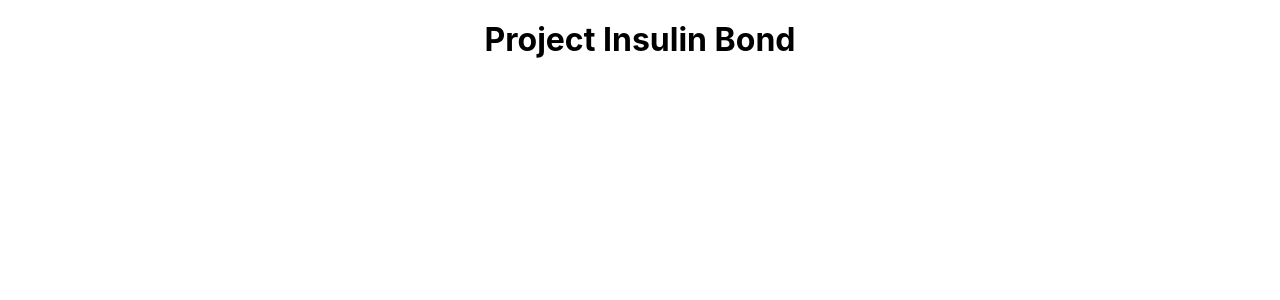
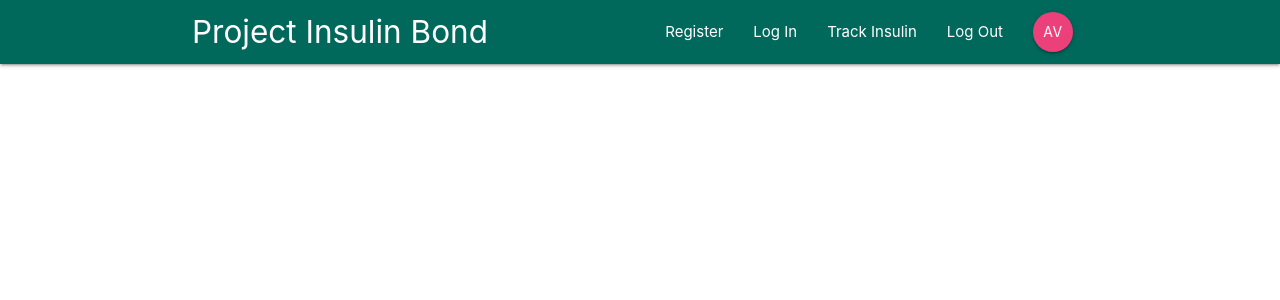
Before and after one commit to mohit2530/project-insulin-bond, a React (Create React App) app in the folder insulin-tracker/: page / in a window 1280 px wide. Shown: the top 300 px of the page. Built offline with nearby package versions, Linux system fonts and the light colour scheme.

Commit message:
updating the ui components for navigation

```diff
--- a/insulin-tracker/package.json
+++ b/insulin-tracker/package.json
@@ -3,12 +3,16 @@
   "version": "0.1.0",
   "private": true,
   "dependencies": {
+    "@material-ui/core": "^4.9.7",
+    "@material-ui/icons": "^4.9.1",
     "@testing-library/jest-dom": "^4.2.4",
     "@testing-library/react": "^9.5.0",
     "@testing-library/user-event": "^7.2.1",
     "debug": "^4.1.1",
+    "materialize-css": "^1.0.0-rc.2",
     "react": "^16.13.0",
     "react-dom": "^16.13.0",
+    "react-router-dom": "^5.1.2",
     "react-scripts": "3.4.0"
   },
   "scripts": {
--- a/insulin-tracker/public/index.html
+++ b/insulin-tracker/public/index.html
@@ -23,6 +23,9 @@
       work correctly both with client-side routing and a non-root public URL.
       Learn how to configure a non-root public URL by running `npm run build`.
     -->
+     <!-- Compiled and minified CSS -->
+     <link rel="stylesheet" href="https://cdnjs.cloudflare.com/ajax/libs/materialize/1.0.0/css/materialize.min.css">
+
     <title>Project Insulin Bond</title>
   </head>
   <body>
--- a/insulin-tracker/src/App.js
+++ b/insulin-tracker/src/App.js
@@ -1,17 +1,18 @@
-import React from 'react';
-import './index.css';
+import React, { Component } from 'react';
+import { BrowserRouter } from 'react-router-dom';
+import NavBar from './components/layouts/navbar';
 import Log from './lib/log';
 
-class App extends React.Component {
 
+export default class extends Component {
     render() {
-        Log.info('React Application Initialized', 'Main Component');
+        Log.info("React Application Initialized", "Main Component");
         return (
-            <div>
-                <h1 className="center"> Project Insulin Bond</h1>
-            </div>
+            <BrowserRouter>
+                <div className="App">
+                    <NavBar/>
+                </div>
+            </BrowserRouter>
         )
     }
 }
-
-export default App;
--- /dev/null
+++ b/insulin-tracker/src/components/layouts/navbar.js
@@ -0,0 +1,22 @@
+import React from 'react';
+import Log from '../../lib/log';
+import { Link } from 'react-router-dom';
+import SignedInLinks from './signedInLinks';
+import SignedOutLinks from './signOutLinks';
+
+const NavBar = () => {
+    Log.info("Navigation Bar Initialized", "Navigation Component");
+    return (
+        <nav className="nav-wrapper teal darken-3">
+            <div className="container">
+                <Link to="/" className="brand-logo left">
+                    Project Insulin Bond
+                </Link>
+                <SignedInLinks/>
+                <SignedOutLinks/>
+            </div>
+        </nav>
+    )
+}
+
+export default NavBar;
--- /dev/null
+++ b/insulin-tracker/src/components/layouts/signOutLinks.js
@@ -0,0 +1,15 @@
+import React from 'react';
+import Log from '../../lib/log';
+import { NavLink } from 'react-router-dom';
+
+const SignedOutLinks = () => {
+    Log.info("Navigation Bar Initialized", "Navigation Component");
+    return (
+        <ul className="right">
+            <li> <NavLink to="/"> Register </NavLink></li>
+            <li> <NavLink to="/"> Log In </NavLink></li>
+        </ul>
+    )
+}
+
+export default SignedOutLinks;
--- /dev/null
+++ b/insulin-tracker/src/components/layouts/signedInLinks.js
@@ -0,0 +1,16 @@
+import React from 'react';
+import Log from '../../lib/log';
+import { NavLink } from 'react-router-dom';
+
+const SignedInLinks = () => {
+    Log.info("Navigation Bar Initialized", "Navigation Component");
+    return (
+        <ul className="right">
+            <li> <NavLink to="/"> Track Insulin </NavLink></li>
+            <li> <NavLink to="/"> Log Out </NavLink></li>
+            <li> <NavLink to="/"className="btn btn-floating pink lighten-1" > AV </NavLink></li>
+        </ul>
+    )
+}
+
+export default SignedInLinks;
--- a/insulin-tracker/src/index.css
+++ /dev/null
@@ -1,16 +0,0 @@
-/* Major css enabled here. Will substitute it for bootstrap when the application gets its design. */
-
-
-*{
-    padding: 0;
-    margin: 0;
-    font-family: -apple-system, BlinkMacSystemFont, 'Segoe UI', Roboto, Oxygen, Ubuntu, Cantarell, 'Open Sans', 'Helvetica Neue', sans-serif;
-}
-
-
-
-.center {
-    text-align: center;
-    margin: 10px 10px;
-    padding: 10px 10px;
-}
--- a/insulin-tracker/src/index.js
+++ b/insulin-tracker/src/index.js
@@ -1,7 +1,6 @@
 import React from 'react';
 import ReactDOM from 'react-dom';
 import App from './App';
-
 /**
  * Initializing Logging for developmental usage. For this to work, it is important to set Local Storage under applications to debug and pass the project name with an * after deploying the application.
  * We are not using it in production env, because prod is minimized and it doesn't suffice the reasons of logging at least here.
```
Also changed, not shown: 2 other files (tests, documents, lock files or other folders).
